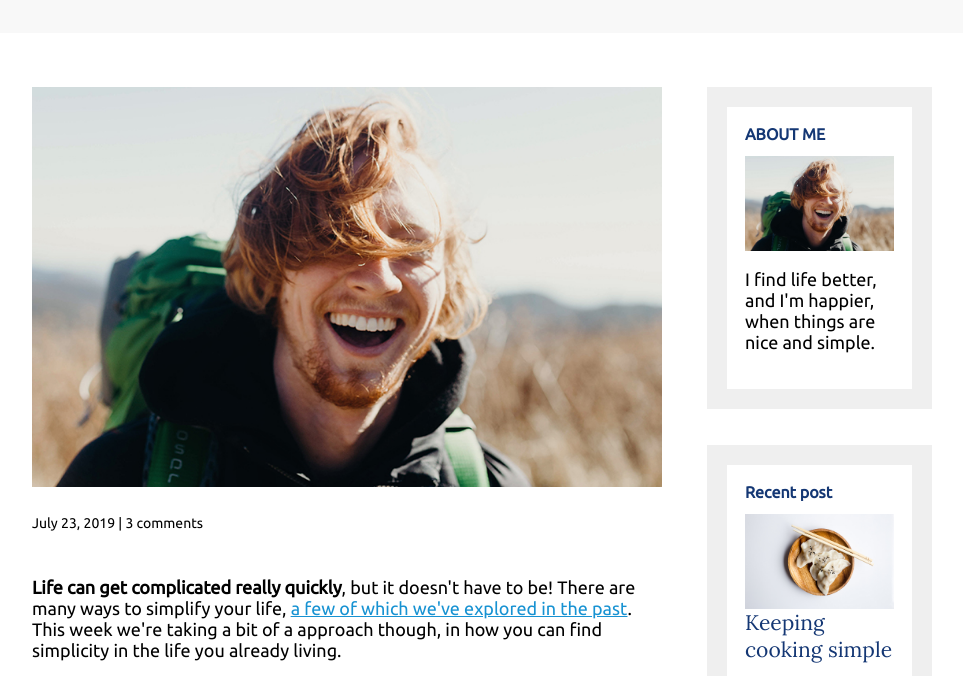
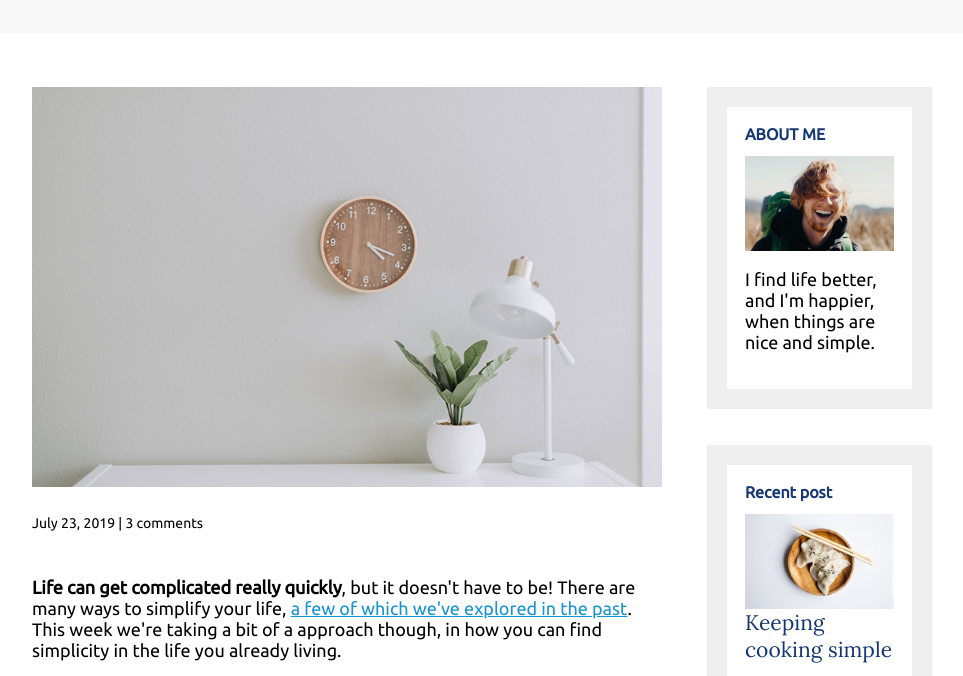
Before and after one commit to toxoplasmaG/Responsividad, a plain HTML site: page index.html in a window 1280 px wide. Shown: the part 96-772 px from the top of the page, without its empty margins (158-1121 px from the left). Drawn offline with Linux system fonts and the light colour scheme.

Commit message:
Update index.html

```diff
--- a/index.html
+++ b/index.html
@@ -31,7 +31,7 @@
         <main role="main">
             <article class="article-featured">
                 <h2 class="article-title">Finding simplicity in life</h2>
-                <img src="/img/about-me.jpg" alt="simple white desk on a white wall with a plant on the far right" class="article-image">
+                <img src="/img/life.jpg" alt="simple white desk on a white wall with a plant on the far right" class="article-image">
                 <p class="article-info">July 23, 2019  |  3 comments</p>
                 <p class="article-body"><strong>Life can get complicated really quickly</strong>, but it doesn't have to be! There are many ways to simplify your life, <a href="#">a few of which we've explored in the past</a>. This week we're taking a bit of a approach though, in how you can find simplicity in the life you already living.</p>
                 <a href="#" class="article-read-more">CONTINUE READING</a>
```
